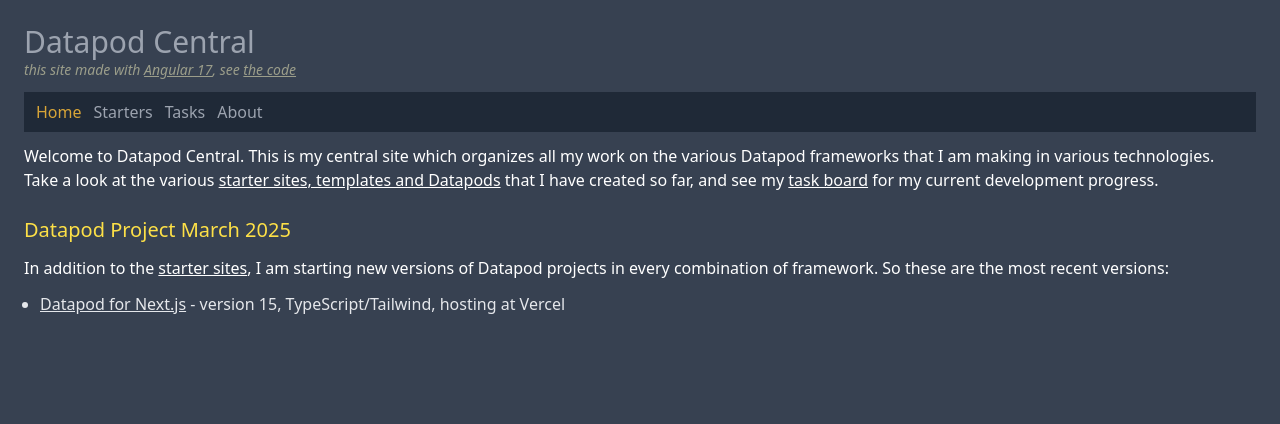
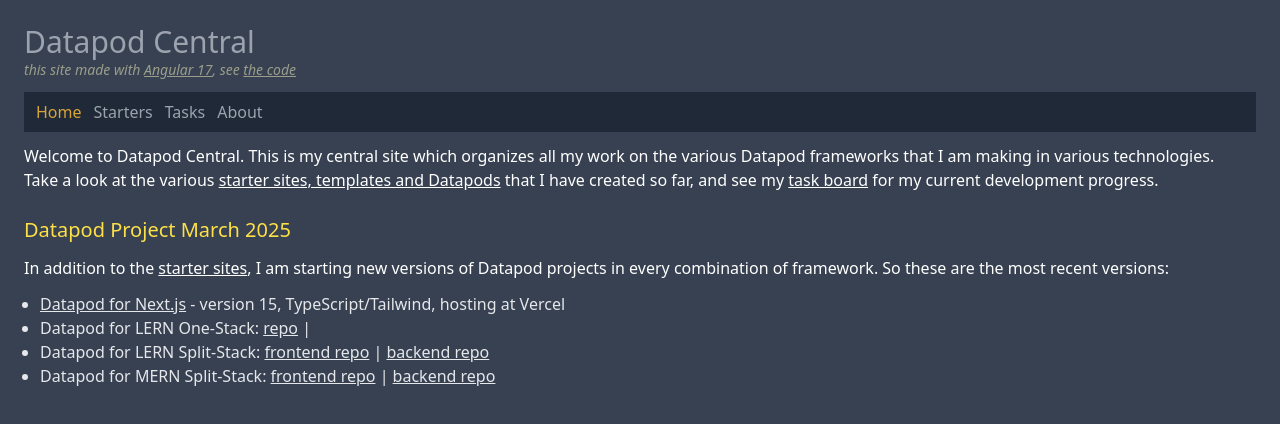
Before and after one commit to edwardtanguay/datapod-tanguay-eu, an Angular app: page /home in a window 1280 px wide. Shown: the top 424 px of the page. Built offline with nearby package versions, Linux system fonts and the light colour scheme.

Commit message:
three up

```diff
--- a/src/app/home/home.component.html
+++ b/src/app/home/home.component.html
@@ -19,6 +19,27 @@
 		<li><a href="https://github.com/edwardtanguay/datapod-for-nextjs"
 			   target="_blank"
 			   class="underline">Datapod for Next.js</a> - version 15, TypeScript/Tailwind, hosting at Vercel</li>
+		<li>Datapod for LERN One-Stack:
+			<a href="https://github.com/edwardtanguay/vite-react-node-express-lowdb-json-fullstack"
+			   target="_blank"
+			   class="underline">repo</a> |
+		</li>
+		<li>Datapod for LERN Split-Stack:
+			<a href="https://github.com/edwardtanguay/datapod-for-lern-splitstack-frontend"
+			   target="_blank"
+			   class="underline">frontend repo</a> |
+			<a href="https://github.com/edwardtanguay/datapod-for-lern-splitstack-backend"
+			   target="_blank"
+			   class="underline">backend repo</a>
+		</li>
+		<li>Datapod for MERN Split-Stack:
+			<a href="https://github.com/edwardtanguay/datapod-for-mern-splitstack-frontend"
+			   target="_blank"
+			   class="underline">frontend repo</a> |
+			<a href="https://github.com/edwardtanguay/datapod-for-mern-splitstack-backend"
+			   target="_blank"
+			   class="underline">backend repo</a>
+		</li>
 	</ul>
 
 </section>
```
Also changed, not shown: src/data/tasks.tskplan.txt.
